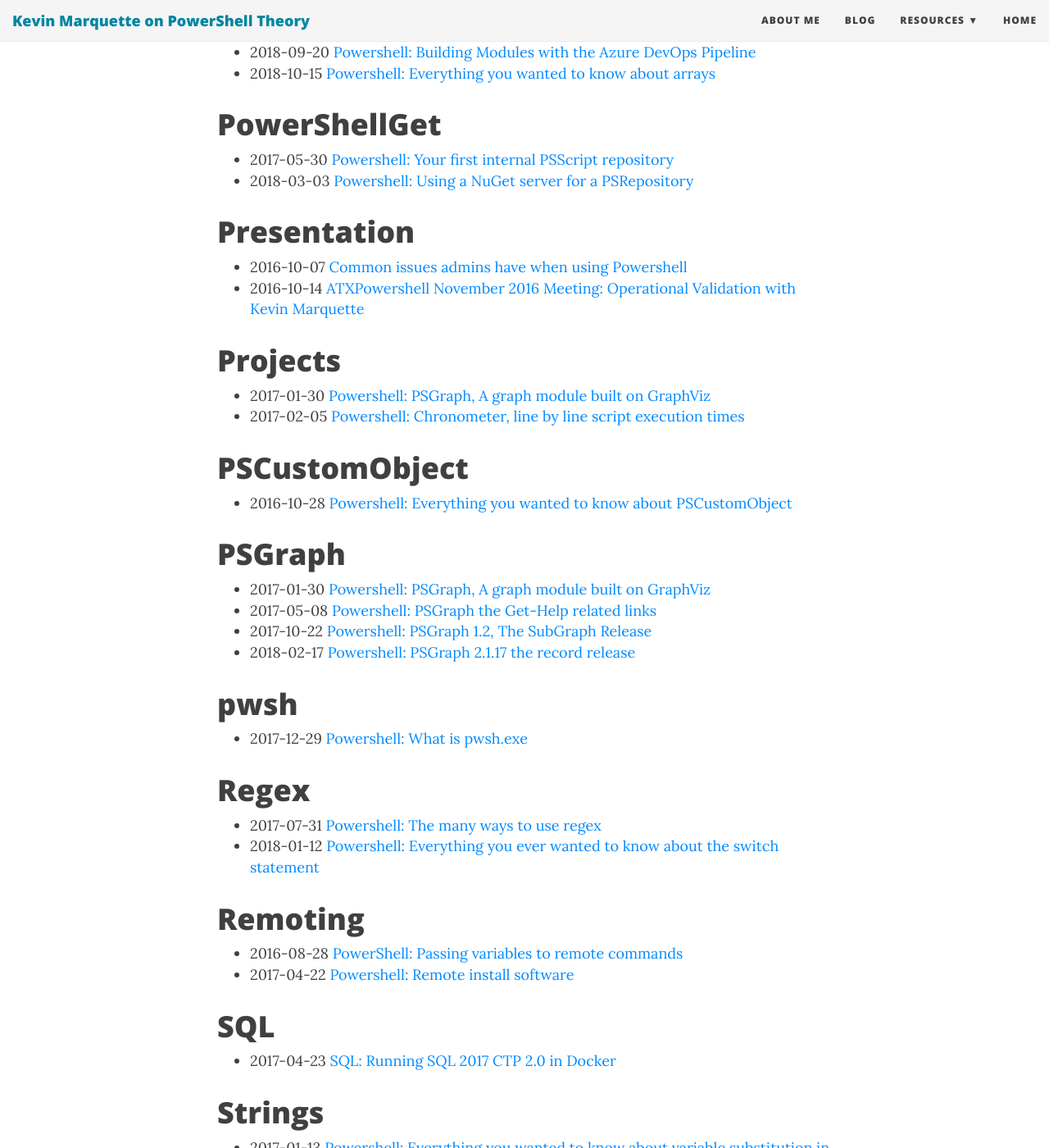
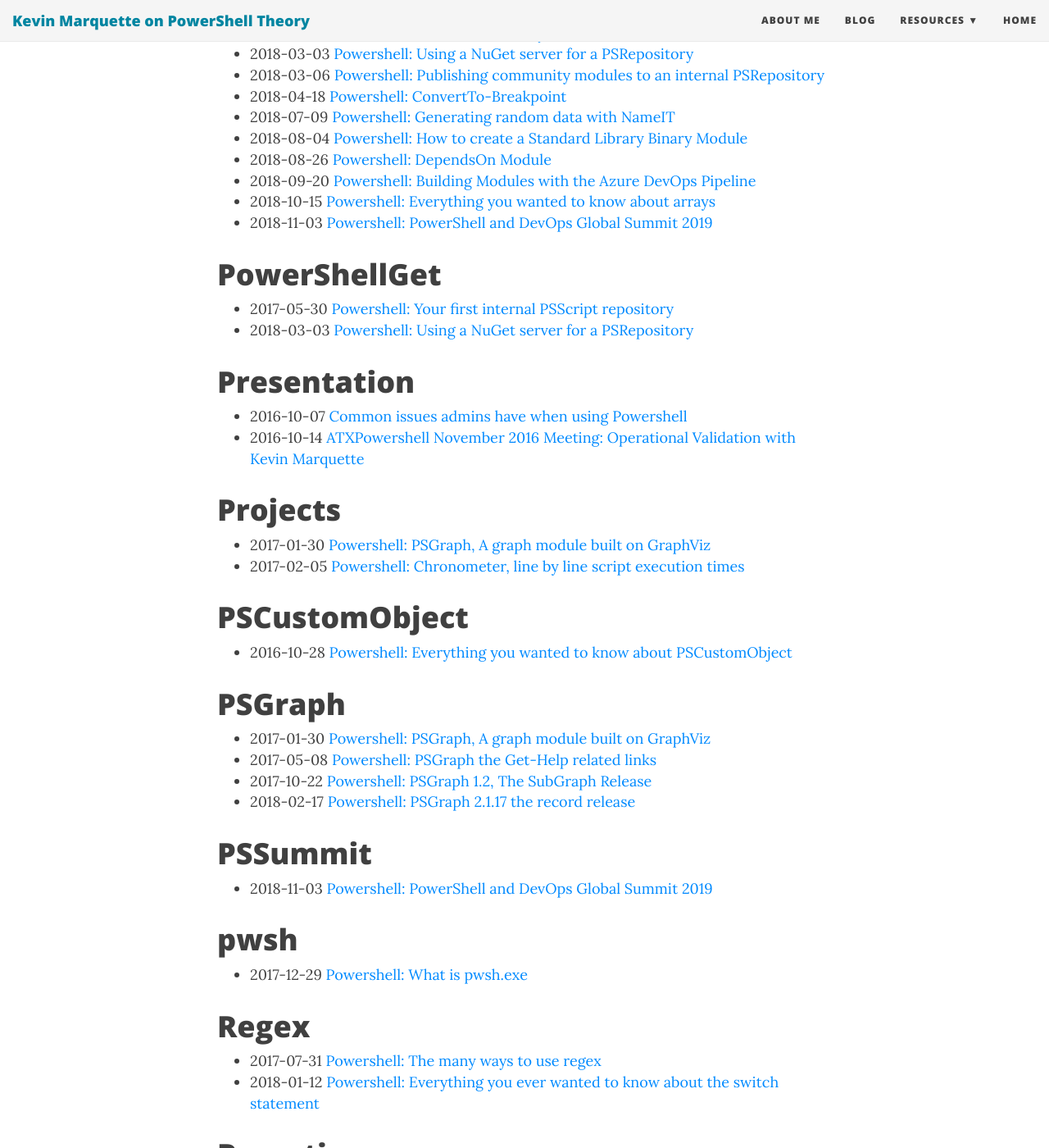
Before and after one commit to KevinMarquette/kevinmarquette.github.io, a Jekyll site: the page built from tags.md, in a window 1280 px wide and 1400 px high, scrolled down 6643 px. Shown: the whole window at 82% size. Built offline with Jekyll 4.4.1, drawn with Linux system fonts in a browser that asks for light colours; nearby versions of some CDN libraries; some of the changed text lies outside the part shown.

Commit message:
add 2019 powershell summit post

```diff
--- a/tags.md
+++ b/tags.md
@@ -63,6 +63,11 @@
 
 * 2017-02-19 [Powershell: Creating and using custom attributes](/2017-02-19-Powershell-custom-attribute-validator-transform/?utm_source=blog&utm_medium=blog&utm_content=tags)
 * 2017-02-20 [Powershell: Creating parameter validators and transforms](/2017-02-20-Powershell-creating-parameter-validators-and-transforms/?utm_source=blog&utm_medium=blog&utm_content=tags)
+
+<a name='DevOps'></a>
+# DevOps
+
+* 2018-11-03 [Powershell: PowerShell and DevOps Global Summit 2019](/2018-11-03-Powershell-2019-devops-global-summit-usa/?utm_source=blog&utm_medium=blog&utm_content=tags)
 
 <a name='Docker'></a>
 # Docker
@@ -232,6 +237,7 @@
 * 2018-08-26 [Powershell: DependsOn Module](/2018-08-26-Powershell-DependsOn/?utm_source=blog&utm_medium=blog&utm_content=tags)
 * 2018-09-20 [Powershell: Building Modules with the Azure DevOps Pipeline](/2018-09-20-Powershell-Building-Modules-with-the-Azure-DevOps-Pipeline/?utm_source=blog&utm_medium=blog&utm_content=tags)
 * 2018-10-15 [Powershell: Everything you wanted to know about arrays](/2018-10-15-Powershell-arrays-Everything-you-wanted-to-know/?utm_source=blog&utm_medium=blog&utm_content=tags)
+* 2018-11-03 [Powershell: PowerShell and DevOps Global Summit 2019](/2018-11-03-Powershell-2019-devops-global-summit-usa/?utm_source=blog&utm_medium=blog&utm_content=tags)
 
 <a name='PowerShellGet'></a>
 # PowerShellGet
@@ -263,6 +269,11 @@
 * 2017-05-08 [Powershell: PSGraph the Get-Help related links](/2017-05-08-Powershell-PSGraph-get-help-related-links/?utm_source=blog&utm_medium=blog&utm_content=tags)
 * 2017-10-22 [Powershell: PSGraph 1.2, The SubGraph Release](/2017-10-22-Powershell-PSGraph-1.2-the-subgraph/?utm_source=blog&utm_medium=blog&utm_content=tags)
 * 2018-02-17 [Powershell: PSGraph 2.1.17 the record release](/2018-02-17-Powershell-PSGraph-2.1.17-the-record-release/?utm_source=blog&utm_medium=blog&utm_content=tags)
+
+<a name='PSSummit'></a>
+# PSSummit
+
+* 2018-11-03 [Powershell: PowerShell and DevOps Global Summit 2019](/2018-11-03-Powershell-2019-devops-global-summit-usa/?utm_source=blog&utm_medium=blog&utm_content=tags)
 
 <a name='pwsh'></a>
 # pwsh
```
Also changed, not shown: _includes/recent-posts.md (+1 -1 lines), _posts/2018-11-03-Powershell-2019-devops-global-summit-usa.md (added, +41 -0 lines), img/summit_speaking_2019.jpg (added).
